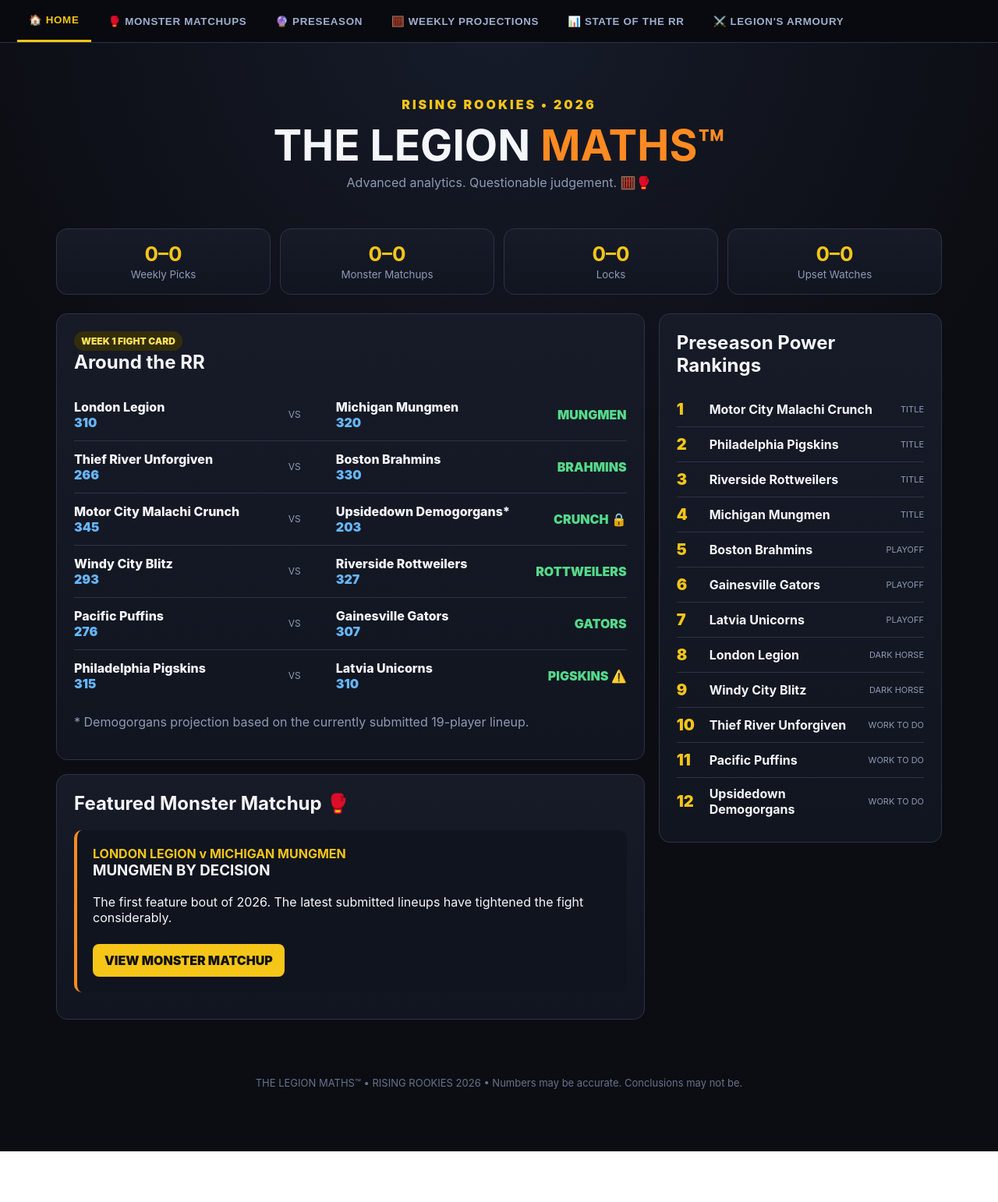
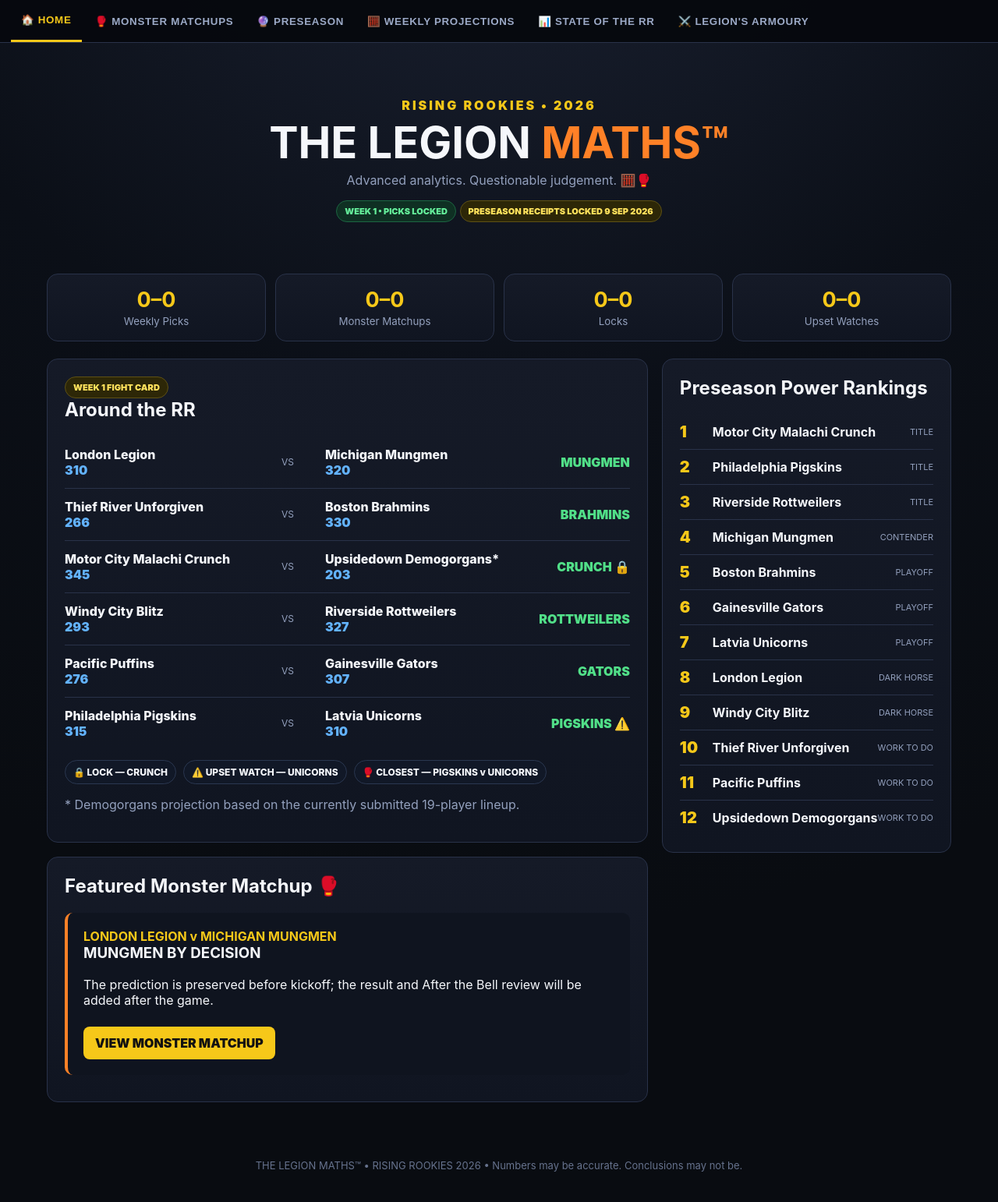
Before and after one commit to Legion-Maths/Rising-Rookies, a plain HTML site: page index.html in a window 1280 px wide. Shown: the whole page at 78% size. Before the commit the page ends 1477 px from the top, so only its background shows below. Drawn offline with Linux system fonts and the light colour scheme.

Commit message:
website version 2

```diff
--- a/index.html
+++ b/index.html
@@ -4,24 +4,35 @@
 <meta charset="utf-8"><meta name="viewport" content="width=device-width,initial-scale=1">
 <title>The Legion Maths™ — Rising Rookies 2026</title>
 <style>
-:root{--bg:#0b0d12;--panel:#171b27;--panel2:#111520;--gold:#f5c518;--orange:#ff8a22;--blue:#66b7ff;--green:#55d98a;--muted:#8e9ab5;--line:#2b3348;--text:#f4f6fb}
-*{box-sizing:border-box}body{margin:0;background:radial-gradient(circle at 50% 0,#171c2b 0,#0b0d12 45%);color:var(--text);font-family:Inter,Segoe UI,Arial,sans-serif}
-nav{position:sticky;top:0;z-index:10;background:#080a0f;border-bottom:1px solid var(--line);display:flex;gap:7px;padding:0 22px;overflow:auto}
-nav button{border:0;background:transparent;color:#9fb0cf;padding:18px 15px;font-weight:800;letter-spacing:.7px;white-space:nowrap;cursor:pointer}
+:root{--bg:#090c11;--panel:#151a27;--panel2:#101521;--gold:#f6c819;--orange:#ff8127;--blue:#63b3ff;--green:#51df88;--red:#ff6b70;--muted:#93a0bd;--line:#293249;--text:#f5f7fb}
+*{box-sizing:border-box}html{scroll-behavior:smooth}body{margin:0;background:radial-gradient(circle at 50% -20%,#1d2436 0,#0b0f17 42%,var(--bg) 75%);color:var(--text);font-family:Inter,Segoe UI,Arial,sans-serif}
+nav{position:sticky;top:0;z-index:20;background:rgba(7,9,14,.96);border-bottom:1px solid var(--line);display:flex;gap:4px;padding:0 14px;overflow:auto}
+nav button{border:0;background:transparent;color:#9caac7;padding:18px 13px;font-weight:850;letter-spacing:.7px;white-space:nowrap;cursor:pointer}
 nav button.active{color:var(--gold);border-bottom:3px solid var(--gold)}
-.wrap{max-width:1180px;margin:auto;padding:34px 22px 80px}.hero{text-align:center;padding:35px 0 25px}.eyebrow{color:var(--gold);font-weight:900;letter-spacing:3px}.hero h1{font-size:55px;margin:9px 0 5px}.hero h1 span{color:var(--orange)}.sub{color:var(--muted)}
-.scorebar{display:grid;grid-template-columns:repeat(4,1fr);gap:12px;margin:24px 0}.score,.card{background:linear-gradient(180deg,var(--panel),var(--panel2));border:1px solid var(--line);border-radius:14px}.score{padding:16px;text-align:center}.score b{display:block;font-size:26px;color:var(--gold)}.score small{color:var(--muted)}
-.grid{display:grid;grid-template-columns:1.35fr .65fr;gap:18px}.card{padding:22px;margin-bottom:18px}.card h2,.card h3{margin-top:0}.tag{display:inline-block;padding:5px 9px;border-radius:99px;font-size:12px;font-weight:900;background:#332d0b;color:#ffe05c}.fight{display:grid;grid-template-columns:1fr 90px 1fr 135px;align-items:center;padding:13px 0;border-top:1px solid var(--line);gap:8px}.fight:first-of-type{border-top:0}.vs{text-align:center;color:var(--muted);font-size:12px}.pick{color:var(--green);font-weight:900;text-align:right}.team{font-weight:800}.pts{color:var(--blue);font-weight:900}.rank{display:grid;grid-template-columns:42px 1fr auto;align-items:center;padding:10px 0;border-top:1px solid var(--line)}.rank:first-of-type{border:0}.num{color:var(--gold);font-size:20px;font-weight:900}.tier{font-size:11px;color:var(--muted)}
-.feature{padding:20px;border-left:4px solid var(--orange);background:#10141e;border-radius:10px;margin:12px 0}.feature strong{color:var(--gold)}
-.page{display:none}.page.active{display:block}.section-title{font-size:34px;margin:10px 0 6px}.lede{color:var(--muted);margin-bottom:25px}
-.receipt{border:1px dashed var(--gold);padding:18px;border-radius:12px;color:#e8d99b}.coming{text-align:center;padding:70px 20px}.coming .big{font-size:55px}
-a.btn{display:inline-block;background:var(--gold);color:#111;padding:11px 15px;border-radius:8px;text-decoration:none;font-weight:900;margin-top:8px}
-.footer{text-align:center;color:#66728d;margin-top:55px;font-size:13px}
-@media(max-width:800px){.grid{grid-template-columns:1fr}.scorebar{grid-template-columns:1fr 1fr}.hero h1{font-size:38px}.fight{grid-template-columns:1fr 60px 1fr}.pick{grid-column:1/-1;text-align:left}.wrap{padding-left:14px;padding-right:14px}}
-</style>
-</head>
+.wrap{max-width:1200px;margin:auto;padding:32px 20px 85px}.hero{text-align:center;padding:38px 0 28px}.eyebrow{color:var(--gold);font-weight:950;letter-spacing:3px}
+.hero h1{font-size:56px;line-height:1;margin:10px 0}.hero h1 span{color:var(--orange)}.sub,.muted{color:var(--muted)}
+.badge{display:inline-block;border:1px solid #5e5114;background:#2d2707;color:#ffe25c;border-radius:999px;padding:6px 10px;font-size:11px;font-weight:900}
+.badge.green{border-color:#1c6542;background:#0f3023;color:#65ef9b}.badge.blue{border-color:#295c89;background:#10273c;color:#77c3ff}
+.scorebar{display:grid;grid-template-columns:repeat(4,1fr);gap:12px;margin:22px 0}.score,.card,.mini{background:linear-gradient(180deg,var(--panel),var(--panel2));border:1px solid var(--line);border-radius:14px}
+.score{padding:16px;text-align:center}.score b{display:block;font-size:27px;color:var(--gold)}.score small{color:var(--muted)}
+.grid{display:grid;grid-template-columns:1.35fr .65fr;gap:18px}.card{padding:22px;margin-bottom:18px}.card h2,.card h3{margin-top:0}
+.section-title{font-size:36px;margin:8px 0 6px}.lede{color:var(--muted);margin-bottom:25px}
+.fight{display:grid;grid-template-columns:1fr 80px 1fr 145px;align-items:center;padding:13px 0;border-top:1px solid var(--line);gap:8px}.fight:first-of-type{border-top:0}
+.vs{text-align:center;color:var(--muted);font-size:12px}.pick{color:var(--green);font-weight:950;text-align:right}.team{font-weight:850}.pts{color:var(--blue);font-weight:950}
+.rank{display:grid;grid-template-columns:42px 1fr auto;align-items:center;padding:10px 0;border-top:1px solid var(--line)}.rank:first-of-type{border:0}.num{color:var(--gold);font-size:20px;font-weight:950}.tier{font-size:11px;color:var(--muted)}
+.feature{padding:20px;border-left:4px solid var(--orange);background:#0f141f;border-radius:10px;margin:12px 0}.feature strong{color:var(--gold)}
+.page{display:none}.page.active{display:block}a.btn{display:inline-block;background:var(--gold);color:#111;padding:11px 15px;border-radius:8px;text-decoration:none;font-weight:950;margin-top:8px}
+a.btn.secondary{background:#1a2232;color:#d9e1f1;border:1px solid #35415a}.receipt{border:1px dashed var(--gold);padding:18px;border-radius:12px;color:#eadb9a}
+.archive-card{border:1px solid var(--line);background:#101521;border-radius:13px;padding:18px;margin:14px 0}.archive-top{display:flex;justify-content:space-between;gap:14px;align-items:flex-start}
+.archive-top h3{margin:4px 0}.verdict{font-weight:950;color:var(--orange)}.result-grid{display:grid;grid-template-columns:repeat(4,1fr);gap:10px;margin-top:14px}.mini{padding:12px}.mini small{display:block;color:var(--muted);font-size:10px;text-transform:uppercase}.mini b{display:block;margin-top:5px}
+.pending{color:var(--muted)}details{border:1px solid var(--line);border-radius:12px;background:#101521;margin:13px 0;overflow:hidden}summary{cursor:pointer;padding:17px 18px;font-weight:900;list-style:none}
+.details-body{padding:18px}.week-table{width:100%;border-collapse:collapse}.week-table th,.week-table td{padding:11px 8px;border-bottom:1px solid var(--line);text-align:left}.week-table th{color:var(--muted);font-size:11px;text-transform:uppercase}.week-table td:last-child{font-weight:900}
+.callouts{display:flex;gap:9px;flex-wrap:wrap;margin:14px 0}.callout{background:#111827;border:1px solid #2a3750;border-radius:999px;padding:7px 10px;font-size:12px;font-weight:800}
+.coming{text-align:center;padding:65px 20px}.coming .big{font-size:54px}.footer{text-align:center;color:#66728d;margin-top:55px;font-size:13px}
+@media(max-width:820px){.grid{grid-template-columns:1fr}.scorebar{grid-template-columns:1fr 1fr}.hero h1{font-size:39px}.fight{grid-template-columns:1fr 55px 1fr}.pick{grid-column:1/-1;text-align:left}.result-grid{grid-template-columns:1fr 1fr}.wrap{padding-left:14px;padding-right:14px}.archive-top{display:block}.week-table{font-size:13px}}
+</style></head>
 <body>
-<nav id="nav">
+<nav>
 <button class="active" data-page="home">🏠 HOME</button>
 <button data-page="monster">🥊 MONSTER MATCHUPS</button>
 <button data-page="preseason">🔮 PRESEASON</button>
@@ -30,26 +41,26 @@ a.btn{display:inline-block;background:var(--gold);color:#111;padding:11px 15px;b
 <button data-page="armoury">⚔️ LEGION'S ARMOURY</button>
 </nav>
 <main class="wrap">
+
 <section id="home" class="page active">
-<div class="hero"><div class="eyebrow">RISING ROOKIES • 2026</div><h1>THE LEGION <span>MATHS™</span></h1><div class="sub">Advanced analytics. Questionable judgement. 🧮🥊</div></div>
+<div class="hero"><div class="eyebrow">RISING ROOKIES • 2026</div><h1>THE LEGION <span>MATHS™</span></h1><div class="sub">Advanced analytics. Questionable judgement. 🧮🥊</div><p><span class="badge green">WEEK 1 • PICKS LOCKED</span> <span class="badge">PRESEASON RECEIPTS LOCKED 9 SEP 2026</span></p></div>
 <div class="scorebar"><div class="score"><b>0–0</b><small>Weekly Picks</small></div><div class="score"><b>0–0</b><small>Monster Matchups</small></div><div class="score"><b>0–0</b><small>Locks</small></div><div class="score"><b>0–0</b><small>Upset Watches</small></div></div>
-<div class="grid">
-<div>
-<div class="card"><span class="tag">WEEK 1 FIGHT CARD</span><h2>Around the RR</h2>
+<div class="grid"><div>
+<div class="card"><span class="badge">WEEK 1 FIGHT CARD</span><h2>Around the RR</h2>
 <div class="fight"><div><span class="team">London Legion</span><br><span class="pts">310</span></div><div class="vs">VS</div><div><span class="team">Michigan Mungmen</span><br><span class="pts">320</span></div><div class="pick">MUNGMEN</div></div>
 <div class="fight"><div><span class="team">Thief River Unforgiven</span><br><span class="pts">266</span></div><div class="vs">VS</div><div><span class="team">Boston Brahmins</span><br><span class="pts">330</span></div><div class="pick">BRAHMINS</div></div>
 <div class="fight"><div><span class="team">Motor City Malachi Crunch</span><br><span class="pts">345</span></div><div class="vs">VS</div><div><span class="team">Upsidedown Demogorgans*</span><br><span class="pts">203</span></div><div class="pick">CRUNCH 🔒</div></div>
 <div class="fight"><div><span class="team">Windy City Blitz</span><br><span class="pts">293</span></div><div class="vs">VS</div><div><span class="team">Riverside Rottweilers</span><br><span class="pts">327</span></div><div class="pick">ROTTWEILERS</div></div>
 <div class="fight"><div><span class="team">Pacific Puffins</span><br><span class="pts">276</span></div><div class="vs">VS</div><div><span class="team">Gainesville Gators</span><br><span class="pts">307</span></div><div class="pick">GATORS</div></div>
 <div class="fight"><div><span class="team">Philadelphia Pigskins</span><br><span class="pts">315</span></div><div class="vs">VS</div><div><span class="team">Latvia Unicorns</span><br><span class="pts">310</span></div><div class="pick">PIGSKINS ⚠️</div></div>
-<p class="sub">* Demogorgans projection based on the currently submitted 19-player lineup.</p></div>
-<div class="card"><h2>Featured Monster Matchup 🥊</h2><div class="feature"><strong>LONDON LEGION v MICHIGAN MUNGMEN</strong><h3>MUNGMEN BY DECISION</h3><p>The first feature bout of 2026. The latest submitted lineups have tightened the fight considerably.</p><a class="btn" href="https://docs.google.com/presentation/d/1KUP_LW0-ONu7N5UIkKTQfJKshlAw3cYnKFi7T-MPKPs/edit" target="_blank">VIEW MONSTER MATCHUP</a></div></div>
-</div>
-<aside><div class="card"><h2>Preseason Power Rankings</h2>
+<div class="callouts"><span class="callout">🔒 LOCK — CRUNCH</span><span class="callout">⚠️ UPSET WATCH — UNICORNS</span><span class="callout">🥊 CLOSEST — PIGSKINS v UNICORNS</span></div>
+<p class="muted">* Demogorgans projection based on the currently submitted 19-player lineup.</p></div>
+<div class="card"><h2>Featured Monster Matchup 🥊</h2><div class="feature"><strong>LONDON LEGION v MICHIGAN MUNGMEN</strong><h3>MUNGMEN BY DECISION</h3><p>The prediction is preserved before kickoff; the result and After the Bell review will be added after the game.</p><a class="btn" href="https://docs.google.com/presentation/d/1KUP_LW0-ONu7N5UIkKTQfJKshlAw3cYnKFi7T-MPKPs/edit" target="_blank">VIEW MONSTER MATCHUP</a></div></div>
+</div><aside><div class="card"><h2>Preseason Power Rankings</h2>
 <div class="rank"><span class="num">1</span><b>Motor City Malachi Crunch</b><span class="tier">TITLE</span></div>
 <div class="rank"><span class="num">2</span><b>Philadelphia Pigskins</b><span class="tier">TITLE</span></div>
 <div class="rank"><span class="num">3</span><b>Riverside Rottweilers</b><span class="tier">TITLE</span></div>
-<div class="rank"><span class="num">4</span><b>Michigan Mungmen</b><span class="tier">TITLE</span></div>
+<div class="rank"><span class="num">4</span><b>Michigan Mungmen</b><span class="tier">CONTENDER</span></div>
 <div class="rank"><span class="num">5</span><b>Boston Brahmins</b><span class="tier">PLAYOFF</span></div>
 <div class="rank"><span class="num">6</span><b>Gainesville Gators</b><span class="tier">PLAYOFF</span></div>
 <div class="rank"><span class="num">7</span><b>Latvia Unicorns</b><span class="tier">PLAYOFF</span></div>
@@ -58,24 +69,53 @@ a.btn{display:inline-block;background:var(--gold);color:#111;padding:11px 15px;b
 <div class="rank"><span class="num">10</span><b>Thief River Unforgiven</b><span class="tier">WORK TO DO</span></div>
 <div class="rank"><span class="num">11</span><b>Pacific Puffins</b><span class="tier">WORK TO DO</span></div>
 <div class="rank"><span class="num">12</span><b>Upsidedown Demogorgans</b><span class="tier">WORK TO DO</span></div>
-</div></aside></div>
-</section>
+</div></aside></div></section>
 
-<section id="monster" class="page"><h1 class="section-title">🥊 Monster Matchups</h1><p class="lede">The feature bout. Original prediction preserved, result added after the bell.</p><div class="card"><span class="tag">WEEK 1 • 2026</span><h2>London Legion v Michigan Mungmen</h2><h3 style="color:var(--orange)">OFFICIAL VERDICT: MUNGMEN BY DECISION</h3><p>Monster of the Matchup: Legion — Justin Jefferson • Mungmen — De'Von Achane</p><a class="btn" target="_blank" href="https://docs.google.com/presentation/d/1KUP_LW0-ONu7N5UIkKTQfJKshlAw3cYnKFi7T-MPKPs/edit">OPEN WEEK 1 DECK</a></div></section>
+<section id="monster" class="page"><h1 class="section-title">🥊 Monster Matchups</h1><p class="lede">Every feature bout is frozen before kickoff, then updated with the actual result and an After the Bell review.</p>
+<div class="archive-card"><div class="archive-top"><div><span class="badge">WEEK 1 • 2026</span><h3>London Legion v Michigan Mungmen</h3><div class="verdict">PREDICTION: MUNGMEN BY DECISION</div></div><span class="badge blue">RESULT PENDING</span></div>
+<div class="result-grid"><div class="mini"><small>LMS™ projected</small><b>Legion 310 — 320 Mungmen</b></div><div class="mini"><small>MFL projected</small><b>293.74 — 303.52</b></div><div class="mini"><small>Actual score</small><b class="pending">Pending</b></div><div class="mini"><small>LMS™ verdict</small><b class="pending">Pending</b></div></div>
+<p><b>Monster watch:</b> Justin Jefferson • De'Von Achane</p>
+<a class="btn" target="_blank" href="https://docs.google.com/presentation/d/1KUP_LW0-ONu7N5UIkKTQfJKshlAw3cYnKFi7T-MPKPs/edit">OPEN WEEK 1 DECK</a>
+<a class="btn secondary" href="#" onclick="alert('After the Bell will unlock once Week 1 is complete.');return false;">AFTER THE BELL — PENDING</a></div>
+<div class="archive-card"><h3>Week 2</h3><p class="pending">Next feature bout will be added here without overwriting Week 1.</p></div></section>
 
-<section id="preseason" class="page"><h1 class="section-title">🔮 Preseason 2026</h1><p class="lede">The predictions are frozen. No December editing when the maths goes wrong.</p><div class="card"><h2>The Legion Maths™ Preseason Calls</h2><div class="feature"><strong>RR CHAMPION</strong><h2>Motor City Malachi Crunch</h2></div><div class="feature"><strong>CHAMPIONSHIP GAME</strong><h2>Crunch v Philadelphia Pigskins</h2></div><div class="feature"><strong>DARK HORSE</strong><h2>London Legion</h2></div><a class="btn" target="_blank" href="https://docs.google.com/presentation/d/1EnHYlDc3tXJ_KoeDZPYMOQQLzNVxMjdfE8_14UKTs1A/edit">OPEN PRESEASON DECK</a><p class="receipt">BACK IN SEPTEMBER, THE LEGION MATHS™ MADE SOME PREDICTIONS. UNFORTUNATELY, WE KEPT THE RECEIPTS.</p></div></section>
+<section id="preseason" class="page"><h1 class="section-title">🔮 Preseason 2026</h1><p class="lede">Frozen on 9 September 2026. These calls stay unchanged all season.</p>
+<div class="card"><span class="badge">RECEIPTS LOCKED • 9 SEP 2026</span><h2>The Legion Maths™ Preseason Calls</h2>
+<div class="feature"><strong>RR CHAMPION</strong><h2>Motor City Malachi Crunch</h2></div>
+<div class="feature"><strong>CHAMPIONSHIP GAME</strong><h2>Crunch v Philadelphia Pigskins</h2></div>
+<div class="feature"><strong>DARK HORSE</strong><h2>London Legion</h2></div>
+<div class="feature"><strong>TEAM TO WATCH</strong><h2>Latvia Unicorns</h2></div>
+<div class="feature"><strong>PRESEASON #1 PLAYER WATCH</strong><h2>Jahmyr Gibbs</h2></div>
+<a class="btn" target="_blank" href="https://docs.google.com/presentation/d/1EnHYlDc3tXJ_KoeDZPYMOQQLzNVxMjdfE8_14UKTs1A/edit">OPEN PRESEASON DECK</a>
+<p class="receipt">BACK IN SEPTEMBER, THE LEGION MATHS™ MADE SOME PREDICTIONS. UNFORTUNATELY, WE KEPT THE RECEIPTS.</p></div></section>
 
-<section id="weekly" class="page"><h1 class="section-title">🧮 Weekly Projections</h1><p class="lede">Every Rising Rookies fight, every week — LMS™ projected score, pick and eventual result.</p><div class="card"><h2>Week 1 — Around the RR</h2><p><b>Lock:</b> Crunch • <b>Upset Watch:</b> Unicorns • <b>Closest Fight:</b> Pigskins v Unicorns</p><a class="btn" target="_blank" href="https://docs.google.com/presentation/d/1I4e7nmC6x3opou0Mer0boxk9S73qq0HYSpXVILhm4ns/edit">OPEN WEEK 1 BOARD</a></div><div class="card"><h3>Season Accuracy</h3><p>Starts at <b>0–0</b>. After each week this page will retain the original projections and add the actual results.</p></div></section>
+<section id="weekly" class="page"><h1 class="section-title">🧮 Weekly Projections</h1><p class="lede">The weekly archive keeps both the original LMS™ call and the final score, so the maths has nowhere to hide.</p>
+<details open><summary>🥊 WEEK 1 — AROUND THE RR <span class="badge green" style="float:right">PICKS LOCKED</span></summary><div class="details-body">
+<div class="callouts"><span class="callout">🔒 Lock: Crunch</span><span class="callout">⚠️ Upset Watch: Unicorns</span><span class="callout">🥊 Closest: Pigskins v Unicorns</span></div>
+<table class="week-table"><thead><tr><th>Matchup</th><th>LMS™</th><th>Pick</th><th>Actual</th><th>Result</th></tr></thead><tbody>
+<tr><td>Legion v Mungmen</td><td>310–320</td><td>Mungmen</td><td class="pending">Pending</td><td>—</td></tr>
+<tr><td>Unforgiven v Brahmins</td><td>266–330</td><td>Brahmins</td><td class="pending">Pending</td><td>—</td></tr>
+<tr><td>Crunch v Demogorgans*</td><td>345–203</td><td>Crunch 🔒</td><td class="pending">Pending</td><td>—</td></tr>
+<tr><td>Blitz v Rottweilers</td><td>293–327</td><td>Rottweilers</td><td class="pending">Pending</td><td>—</td></tr>
+<tr><td>Puffins v Gators</td><td>276–307</td><td>Gators</td><td class="pending">Pending</td><td>—</td></tr>
+<tr><td>Pigskins v Unicorns</td><td>315–310</td><td>Pigskins</td><td class="pending">Pending</td><td>—</td></tr></tbody></table>
+<p class="muted">* Demogorgans based on a currently submitted 19-player lineup.</p>
+<a class="btn" target="_blank" href="https://docs.google.com/presentation/d/1I4e7nmC6x3opou0Mer0boxk9S73qq0HYSpXVILhm4ns/edit">OPEN WEEK 1 BOARD</a>
+</div></details>
+<details><summary>WEEK 2 — READY FOR NEXT ROUND <span class="badge blue" style="float:right">EMPTY</span></summary><div class="details-body"><p class="pending">Week 2 projections will be inserted here while Week 1 remains preserved above.</p></div></details>
+<div class="card"><h3>Season Accuracy Tracker</h3><div class="result-grid"><div class="mini"><small>Overall picks</small><b>0–0</b></div><div class="mini"><small>Locks</small><b>0–0</b></div><div class="mini"><small>Upset watches</small><b>0–0</b></div><div class="mini"><small>Monster Matchups</small><b>0–0</b></div></div></div></section>
 
-<section id="state" class="page"><h1 class="section-title">📊 State of the RR</h1><p class="lede">Reserved for the end-of-season reckoning.</p><div class="card coming"><div class="big">📜</div><h2>THE RECEIPTS ARE IN THE SAFE</h2><p>Final standings • preseason prediction vs reality • biggest risers and fallers • best and worst LMS™ calls • season awards.</p><p class="receipt">Coming after the final bell of the 2026 Rising Rookies season.</p></div></section>
+<section id="state" class="page"><h1 class="section-title">📊 State of the RR</h1><p class="lede">The end-of-season reckoning: what we predicted, what actually happened, and where the maths went off the rails.</p>
+<div class="card coming"><div class="big">📜</div><h2>THE RECEIPTS ARE IN THE SAFE</h2><p>Final standings • preseason rank vs actual rank • biggest risers/fallers • best/worst LMS™ calls • season awards • title prediction review.</p><p class="receipt">Coming after the final bell of the 2026 Rising Rookies season.</p></div></section>
 
-<section id="armoury" class="page"><h1 class="section-title">⚔️ The Legion's Armoury</h1><p class="lede">The London Legion's dedicated season tracker.</p><div class="card coming"><div class="big">⚔️</div><h2>COMING SOON</h2><p>Record • points • weekly performance • positional output • top performers • all-time scorers • LMS™ projection vs actual.</p><p>This tab is ready for us to plug the Armoury into once the underlying tracker is running.</p></div></section>
+<section id="armoury" class="page"><h1 class="section-title">⚔️ The Legion's Armoury</h1><p class="lede">The London Legion's dedicated performance room.</p><div class="card coming"><div class="big">⚔️</div><h2>COMING SOON</h2><p>Record • weekly scoring • player performances • positional output • all-time scorers • starter PPG • LMS™ projected vs actual.</p></div></section>
+
 <div class="footer">THE LEGION MATHS™ • RISING ROOKIES 2026 • Numbers may be accurate. Conclusions may not be.</div>
 </main>
 <script>
-const buttons=[...document.querySelectorAll('nav button')], pages=[...document.querySelectorAll('.page')];
-function show(id){pages.forEach(p=>p.classList.toggle('active',p.id===id));buttons.forEach(b=>b.classList.toggle('active',b.dataset.page===id));location.hash=id;window.scrollTo(0,0)}
-buttons.forEach(b=>b.onclick=()=>show(b.dataset.page));
-if(location.hash && document.querySelector(location.hash)) show(location.hash.slice(1));
+const buttons=[...document.querySelectorAll('nav button')],pages=[...document.querySelectorAll('.page')];
+function show(id){pages.forEach(p=>p.classList.toggle('active',p.id===id));buttons.forEach(b=>b.classList.toggle('active',b.dataset.page===id));history.replaceState(null,'','#'+id);window.scrollTo(0,0)}
+buttons.forEach(b=>b.addEventListener('click',()=>show(b.dataset.page)));
+const start=location.hash.slice(1);if(start&&document.getElementById(start))show(start);
 </script>
 </body></html>
```
